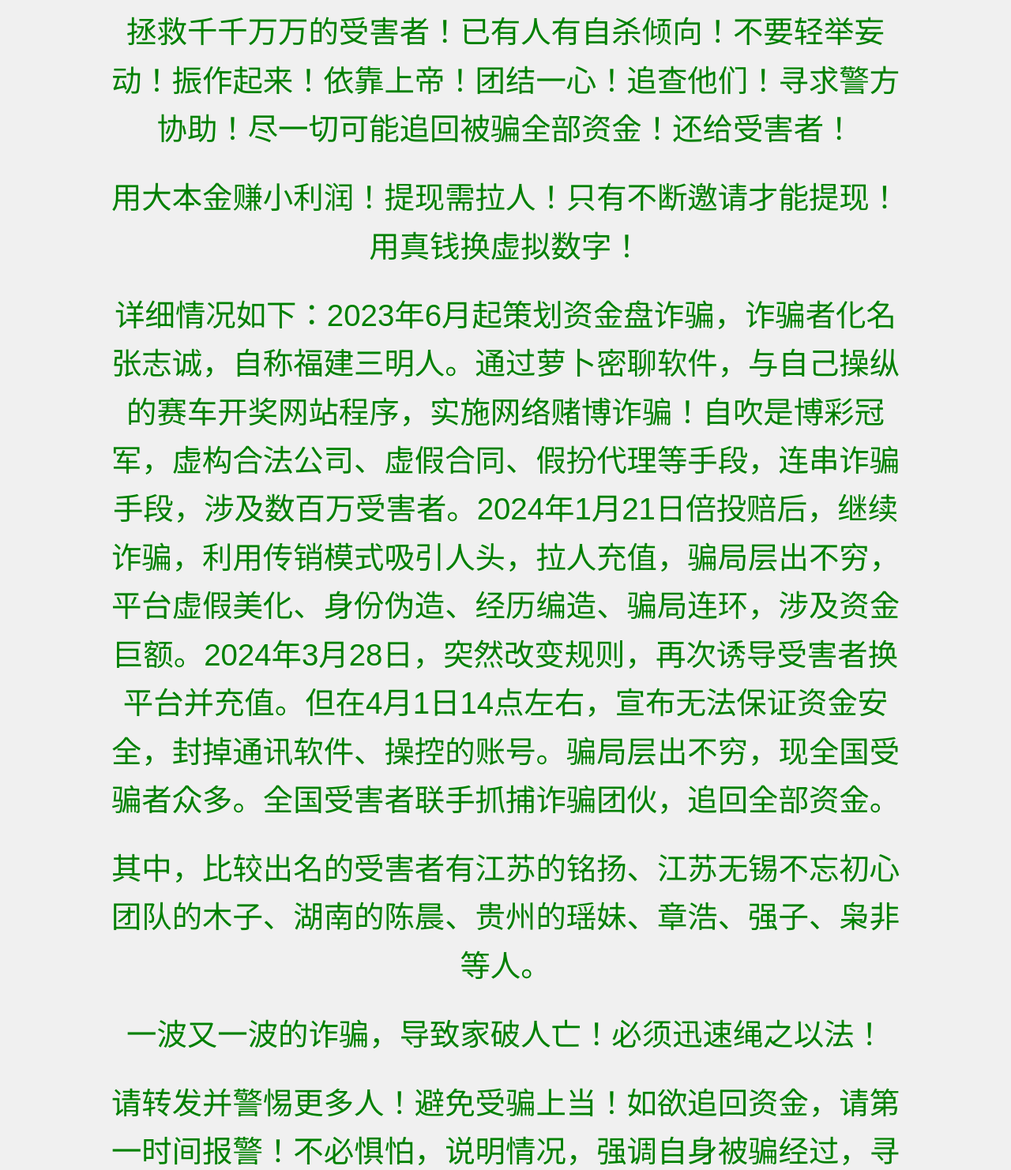
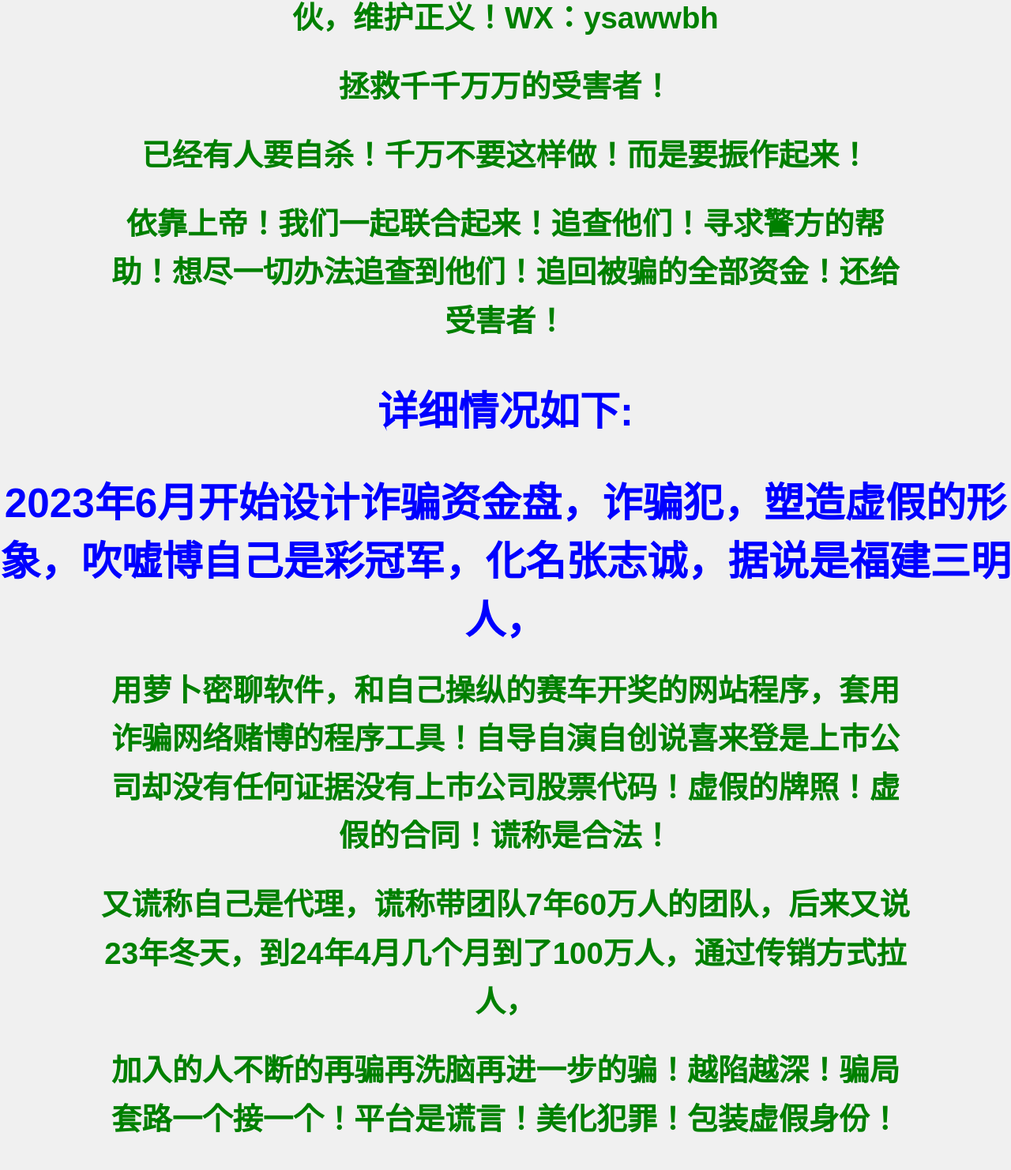
Before and after one commit to xh2520/jsq, a plain HTML site: page fj.html in a window 1280 px wide. Shown: the part 1318-2800 px from the top of the page at 79% size. Drawn offline with Linux system fonts and the light colour scheme.

Commit message:
Update fj.html

```diff
--- a/fj.html
+++ b/fj.html
@@ -55,17 +55,25 @@
 
 
 
+<h1>"揭露惊人内幕！<h1>
+
+<p>福建三明人诈骗犯化名张志诚操纵赛车网站程序，<p>涉及几万人的巨额诈骗！从资金盘到博彩冠军的幌子，<p>逐步诈骗数百万，追溯至2024年1月21日倍投赔，不断变换诈骗手法，<p>利用代理竞赛和换平台等手段，引诱受害者再次拉人充值。又以无法保证资金为说辞跑路，<p>本人联合全国全球受害者联手追回失落联手抓捕此诈骗团伙，维护正义！WX：ysawwbh<p>
+拯救千千万万的受害者！<p>
+已经有人要自杀！千万不要这样做！而是要振作起来！<p>依靠上帝！我们一起联合起来！追查他们！寻求警方的帮助！想尽一切办法追查到他们！追回被骗的全部资金！还给受害者！<p>
 
 
-        <h1>揭露惊人内幕！</h1>
-        <h2>警方诈骗团伙调查中心</h2>
-        <p>福建三明籍的诈骗犯以化名张志诚操纵赛车网站程序，涉及数百万人的巨额诈骗！从资金盘到博彩冠军的幌子，逐步诈骗数百万，追溯至2024年1月21日倍投赔，不断变换诈骗手法，甚至利用代理竞赛和换平台等手段，引诱受害者再次拉人充值。然而最终却无法保证资金，引发全国全球受害者联合追回被骗钱财！联手抓捕此诈骗团伙，维护正义！微信：ysawwbh</p>
-        <p>拯救千千万万的受害者！已有人有自杀倾向！不要轻举妄动！振作起来！依靠上帝！团结一心！追查他们！寻求警方协助！尽一切可能追回被骗全部资金！还给受害者！</p>
-        <p>用大本金赚小利润！提现需拉人！只有不断邀请才能提现！用真钱换虚拟数字！</p>
-        <p>详细情况如下：2023年6月起策划资金盘诈骗，诈骗者化名张志诚，自称福建三明人。通过萝卜密聊软件，与自己操纵的赛车开奖网站程序，实施网络赌博诈骗！自吹是博彩冠军，虚构合法公司、虚假合同、假扮代理等手段，连串诈骗手段，涉及数百万受害者。2024年1月21日倍投赔后，继续诈骗，利用传销模式吸引人头，拉人充值，骗局层出不穷，平台虚假美化、身份伪造、经历编造、骗局连环，涉及资金巨额。2024年3月28日，突然改变规则，再次诱导受害者换平台并充值。但在4月1日14点左右，宣布无法保证资金安全，封掉通讯软件、操控的账号。骗局层出不穷，现全国受骗者众多。全国受害者联手抓捕诈骗团伙，追回全部资金。</p>
-        <p>其中，比较出名的受害者有江苏的铭扬、江苏无锡不忘初心团队的木子、湖南的陈晨、贵州的瑶妹、章浩、强子、枭非等人。</p>
-        <p>一波又一波的诈骗，导致家破人亡！必须迅速绳之以法！</p>
-        <p>请转发并警惕更多人！避免受骗上当！如欲追回资金，请第一时间报警！不必惧怕，说明情况，强调自身被骗经过，寻求警方帮助。</p>
-    </div>
+
+<h2>详细情况如下:<h2>
+2023年6月开始设计诈骗资金盘，诈骗犯，塑造虚假的形象，吹嘘博自己是彩冠军，化名张志诚，据说是福建三明人，<p>用萝卜密聊软件，和自己操纵的赛车开奖的网站程序，套用诈骗网络赌博的程序工具！自导自演自创说喜来登是上市公司却没有任何证据没有上市公司股票代码！虚假的牌照！虚假的合同！谎称是合法！<p>又谎称自己是代理，谎称带团队7年60万人的团队，后来又说23年冬天，到24年4月几个月到了100万人，通过传销方式拉人，<p>加入的人不断的再骗再洗脑再进一步的骗！越陷越深！骗局套路一个接一个！平台是谎言！美化犯罪！包装虚假身份！<p>编造虚假经历，从程序，合同，洗钱，提钱必须拉人，想尽办法各种骗术让人拉人充钱！<p>全是骗术！套路！骗局！诈骗欺骗几千几万的人，涉及资金极其庞大，<p>
+    2024/1/21让被骗的人充值的钱通过倍投赔掉，充值的有几百万，几十万，几万，一万，5000，<p>不断的要求加入的人疯狂拉人充钱，等到要么提现卡款不让提，提多了不让提，<p>过年前后网站说代理竞赛，让加入的人疯狂拉人，然后突然免流水，2024/3/28晚上罚20倍流水，然后罚20倍流水之后，又要换平台，换平台又要10000的充值到新的平台，<p>新平台叫明日之星，充值限时3天内，又骗大量的人，然后解散中国梦共赴梦想群，<p>到了4/1号14点多又开始欺骗说没能力保证资金。然后封了萝卜密聊号，<p>然后又封了他控制的喜来登号和明日之星号。各种套路，各种骗局，各种吹嘘，<p>目前全中国被骗的人太多了。这次联合全国全世界所有受害者抓捕追查这个诈骗团伙，追回所有资金。
+里面我记得的受害者比较出名的人有 江苏的铭扬，江苏无锡不忘初心团队的木子，湖南的陈晨，贵州的瑶妹，章浩，强子，枭非
+<p>套路就是用大钱赚小钱！提现也限制不让提！只有不断邀请人才能给与少量提现！提出的也只是本金！
+实际上就是用真钱换一串数字！<p>
+
+<p>从开始到结束一波一波的骗术！害的人家破人亡！此等魔鬼必须快快的送他们全部下地狱！<p>
+
+<p>请保存转发本网址！唤醒警告更多人！避免以后不了解的人上当受骗！
+<p>想要追回资金一定要第一时间报警！！不用害怕！说明情况！一定要讲明自己不了解！不懂！被骗进去的！后来拿不出来本金！然后封号关网关门跑了！<p>
+</div>
 </body>
 </html>
```
